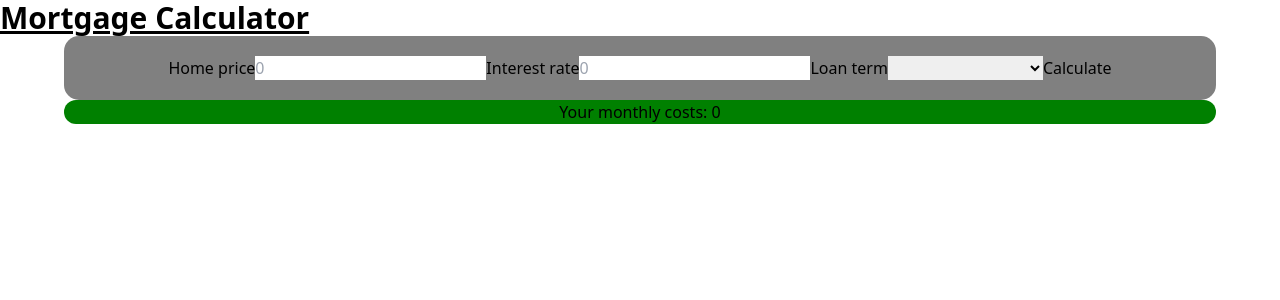
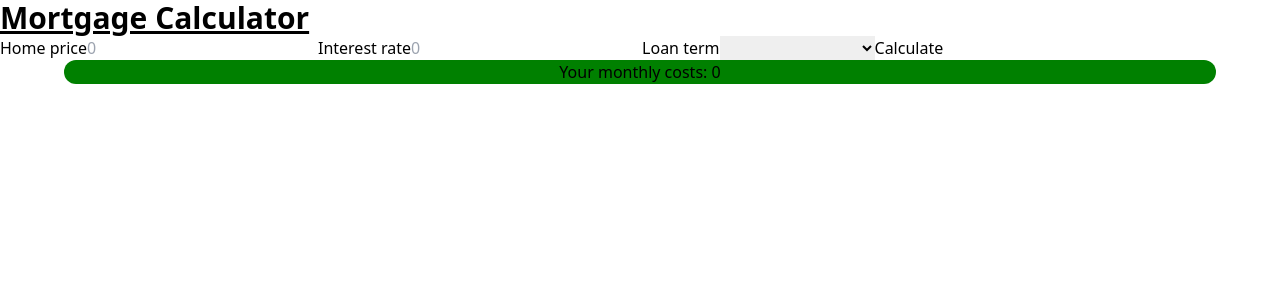
Before and after one commit to jfauser1395/mortgage-calculator-angular, an Angular app in the folder ngpro/: page / in a window 1280 px wide. Shown: the top 300 px of the page. Built offline with nearby package versions, Linux system fonts and the light colour scheme.

Commit message:
delete all material dependencys

```diff
--- a/ngpro/angular.json
+++ b/ngpro/angular.json
@@ -30,7 +30,6 @@
               "src/assets"
             ],
             "styles": [
-              "@angular/material/prebuilt-themes/purple-green.css",
               "src/styles.scss"
             ],
             "scripts": []
@@ -91,7 +90,6 @@
               "src/assets"
             ],
             "styles": [
-              "@angular/material/prebuilt-themes/purple-green.css",
               "src/styles.scss"
             ],
             "scripts": []
--- a/ngpro/package.json
+++ b/ngpro/package.json
@@ -17,7 +17,6 @@
     "@angular/core": "^17.0.0",
     "@angular/flex-layout": "^15.0.0-beta.42",
     "@angular/forms": "^17.0.0",
-    "@angular/material": "^17.1.2",
     "@angular/platform-browser": "^17.0.0",
     "@angular/platform-browser-dynamic": "^17.0.0",
     "@angular/router": "^17.0.0",
--- a/ngpro/src/app/loan-form-parameters/loan-form-parameters.component.html
+++ b/ngpro/src/app/loan-form-parameters/loan-form-parameters.component.html
@@ -1,6 +1,6 @@
 <section>
   <h2 class="text-3xl font-bold underline">Mortgage Calculator</h2>
-  <div  class="form-background">
+  <div>
     <form (ngSubmit)="onSubmit()">
       <label>Home price</label>
       <input [formControl]="principalLoan" placeholder="0">
```
Also changed, not shown: ngpro/src/app/loan-form-parameters/loan-form-parameters.component.ts (+0 -10 lines), 2 other files (tests, documents, lock files or other folders).
